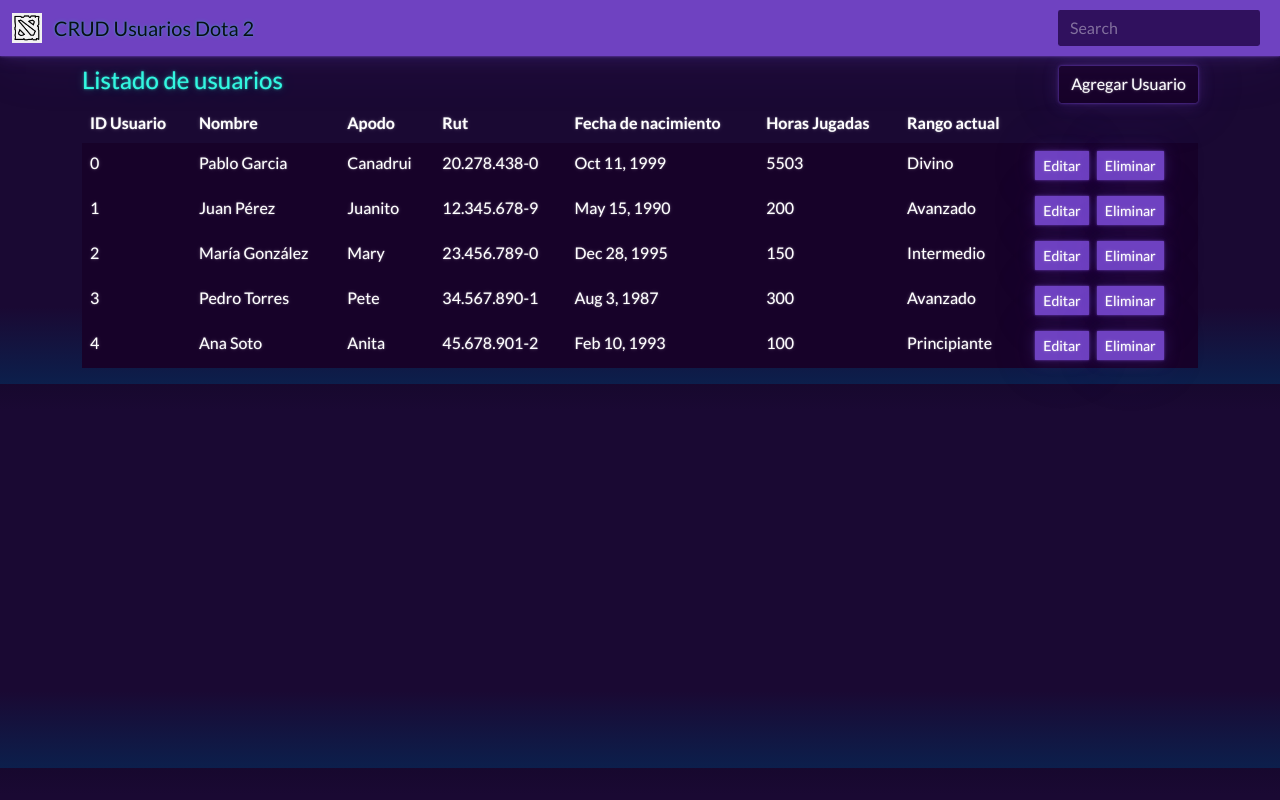
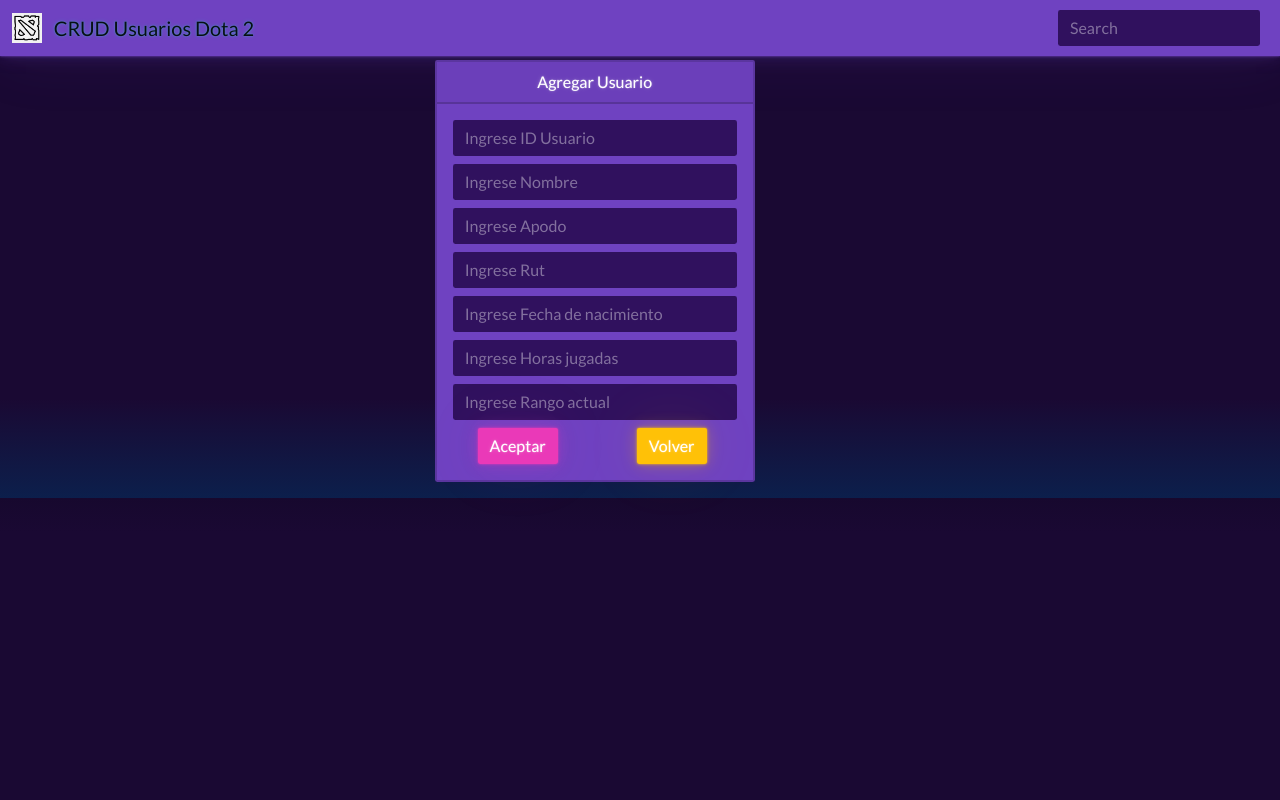
Before and after one commit to PabloGarciaU/front-crud-usuarios-dota-2-chile, an Angular app in the folder front-crud-dota-2-chile/: page /edit/1 in a window 1280 px wide. Before the commit this address led to /. Built offline with nearby package versions, Linux system fonts and the light colour scheme.

Commit message:
Agregada pestaña de productos

```diff
--- a/front-crud-dota-2-chile/src/app/app-routing.module.ts
+++ b/front-crud-dota-2-chile/src/app/app-routing.module.ts
@@ -7,9 +7,10 @@ import { AddEditUserComponent } from './components/add-edit-user/add-edit-user.c
 // Componentes
 const routes: Routes = [
   { path: '', component: ListUsersComponent },
-  { path: '**',redirectTo: '', pathMatch: 'full' },
+
   { path: 'add', component: AddEditUserComponent },
   { path:'edit/:id', component: AddEditUserComponent },
+  { path: '**',redirectTo: '', pathMatch: 'full' },
 ];
 
 @NgModule({
--- a/front-crud-dota-2-chile/src/app/components/add-edit-user/add-edit-user.component.html
+++ b/front-crud-dota-2-chile/src/app/components/add-edit-user/add-edit-user.component.html
@@ -1 +1,26 @@
-<p>add-edit-user works!</p>
+<div class="row mt-1">
+    <div class="col-lg-4 offset-lg-4">
+        <div class="card text-white bg-primary mb-3" style="max-width: 20rem;">
+            <div class="card-header text-center">Agregar Usuario</div>
+            <div class="card-body">
+                <form>
+                    <input type="text" class="form-control" placeholder="Ingrese ID Usuario">
+                    <input type="text" class="form-control mt-2" placeholder="Ingrese Nombre">
+                    <input type="text" class="form-control mt-2" placeholder="Ingrese Apodo">
+                    <input type="text" class="form-control mt-2" placeholder="Ingrese Rut">
+                    <input type="text" class="form-control mt-2" placeholder="Ingrese Fecha de nacimiento">
+                    <input type="text" class="form-control mt-2" placeholder="Ingrese Horas jugadas">
+                    <input type="text" class="form-control mt-2" placeholder="Ingrese Rango actual">
+                    <div class="row mt-2 text-center">
+                        <div class="col-lg-6">
+                            <button type="button" class="btn btn-secondary">Aceptar</button>
+                        </div>
+                        <div class="col-lg-6">
+                            <button routerLink="/" class="btn btn-warning">Volver</button>
+                        </div> <!-- Se cerró correctamente el div de la columna -->
+                    </div> <!-- Se cerró correctamente el div de la fila -->
+                </form>
+            </div>
+        </div>
+    </div>
+</div>
```
